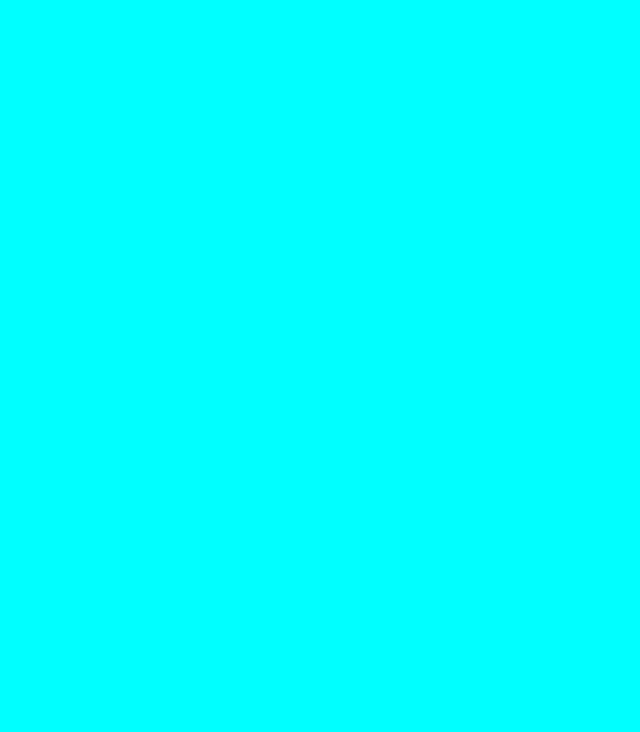
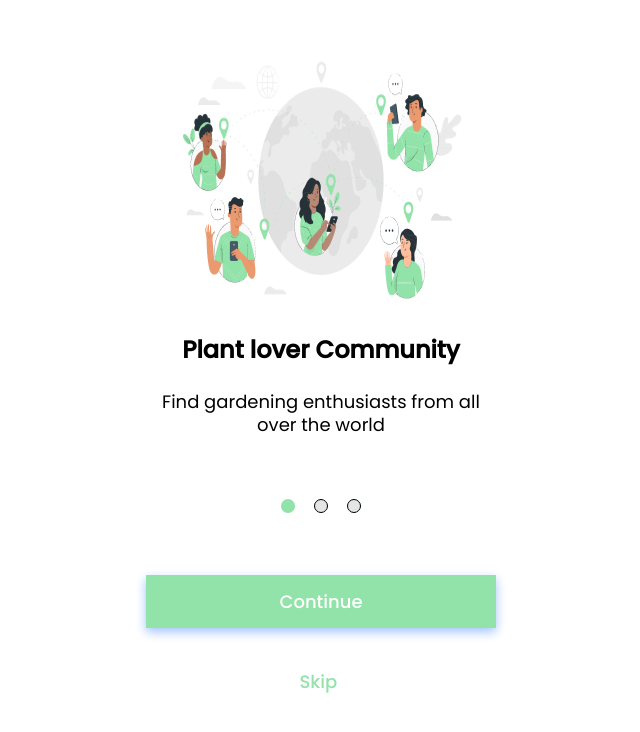
Before and after one commit to cristopherpds/onboarding, a plain HTML site: page index.html in a window 1280 px wide. Shown: the whole page, without its empty margins (319-959 px from the left). Drawn offline with Linux system fonts and the light colour scheme.

Commit message:
earring push

```diff
--- a/index.html
+++ b/index.html
@@ -1,15 +1,39 @@
 <!DOCTYPE html>
 <html lang="pt-br">
+
 <head>
   <meta charset="UTF-8">
   <meta http-equiv="X-UA-Compatible" content="IE=edge">
   <meta name="viewport" content="width=device-width, initial-scale=1.0">
+  <link rel="preconnect" href="https://fonts.googleapis.com">
+  <link rel="preconnect" href="https://fonts.gstatic.com" crossorigin>
+  <link href="https://fonts.googleapis.com/css2?family=Poppins:wght@100;400;500&display=swap" rel="stylesheet">
   <link rel="stylesheet" href="reset.css">
   <link rel="stylesheet" href="style.css">
   <script defer src="script.js"></script>
   <title> Onboarding (Community)</title>
 </head>
+
 <body>
+  <main>
+    <section class="content">
+      <div class="img">
+      </div>
+      <div class="text-container">
+        <h1 class="title"></h1>
+        <h5 class="subtitle"></h5>
+      </div>
+      <div class="pagination">
+        <span class="point" id="point1" onclick="paginate(this,0)"></span>
+        <span class="point" id="point2" onclick="paginate(this,1)"></span>
+        <span class="point" id="point3" onclick="paginate(this,2)"></span>
+      </div>
+      <div class="buttons-container">
+        <div class="next" onclick="paginate(this)"></div>
+        <span class="skip" onclick="paginate(this,2)">Skip</span>
+      </div>
+    </section>
+  </main>
+</body>
 
-</body>
 </html>
--- a/script.js
+++ b/script.js
@@ -0,0 +1,58 @@
+let page = 0;
+let img = document.querySelector('.img');
+let title = document.querySelector('.title');
+let subtitle = document.querySelector('.subtitle');
+let nextButton = document.querySelector('.next');
+let skipButton = document.querySelector('.skip');
+
+const data = [
+  {
+    title: "Plant lover Community",
+    subtitle: "Find gardening enthusiasts from all over the world",
+    button: "Continue"
+  },
+  {
+    title: "Get fast & safe delivery",
+    subtitle: "Get good quality products for your plants",
+    button: "Continue"
+  },
+
+  {
+
+    title: "Buy & Sell Tools",
+    subtitle: "Buy & sell good quality products for your beautiful plants",
+    button: "Get started"
+  },
+];
+
+const displayContent = (data) => {
+  document.querySelector(`.point:nth-child(${page + 1})`).classList.add('selected');
+  img.classList.add(`bg${page}`);
+  console.log('data:', page);
+  title.innerHTML = data[page].title;
+  subtitle.innerHTML = data[page].subtitle;
+  nextButton.innerHTML = data[page].button;
+  if (page === 2) {
+    skipButton.classList.add('hide');
+  } else {
+    skipButton.classList.remove('hide');
+  }
+}
+
+const paginate = (ths, sno) => {
+  document.querySelector(`.point:nth-child(${page + 1})`).classList.remove('selected');
+  img.classList.remove(`bg${page}`);
+  if (!isNaN(sno)) {
+    page = sno;
+  } else if (page === 2) {
+    page = 0;
+  } else {
+    page += 1;
+  }
+  console.log("paginate", sno);
+  displayContent(data);
+}
+
+document.addEventListener("DOMContentLoaded", function (e) {
+  displayContent(data);
+});
--- a/style.css
+++ b/style.css
@@ -1,3 +1,162 @@
-body{
-  background-color: aqua;
+:root{
+  --primary-color:#92E3A9;
+  --primary-color-hover:#73C78B;
+  --ligth-white-color:#E3E6E4;
 }
+body, html{
+  font-family: 'Poppins', sans-serif;
+}
+
+main{
+  width: 100vw;
+  height:100vh;
+  display:flex;
+  align-items: flex-start;
+  justify-content: center;
+  flex-direction: row;
+}
+
+main .content {
+  width: 82.1333%;
+  height: 82.266%;
+  display: flex;
+  align-items: center;
+  justify-content: flex-start;
+  flex-direction: column;
+  margin-top: 34px;
+  max-width: 350px;
+  min-width: 283px;
+  min-height: 500px;
+}
+
+main .content .img {
+  width: 300px;
+  height: 300px;
+  background-position: center;
+  background-repeat: no-repeat;
+}
+
+main {
+  width: 100vw;
+  height: 100vh;
+  display: flex;
+  align-items: flex-start;
+  justify-content: center;
+  flex-direction: row;
+}
+main .content {
+  width: 82.1333%;
+  height: 82.266%;
+  display: flex;
+  align-items: center;
+  justify-content: flex-start;
+  flex-direction: column;
+  margin-top: 34px;
+  max-width: 350px;
+  min-width: 283px;
+  min-height: 500px;
+}
+main .content .img {
+  width: 97.4025%;
+  height: 44.9101%;
+  background-position: center;
+  background-repeat: no-repeat;
+}
+main .content .text-container {
+  width: 97.0779%;
+  height: 15.4191%;
+  display: flex;
+  align-items: center;
+  justify-content: space-between;
+  flex-direction: column;
+  text-align: center;
+  margin-top: 7px;
+}
+main .content .text-container .title {
+  font-size: 24px;
+  font-weight: 600;
+  line-height: 30.94px;
+  font-family: inherit;
+}
+main .content .text-container .subtitle {
+  font-size: 18px;
+  font-weight: 400;
+  line-height: 23.2px;
+  font-family: inherit;
+}
+main .content .pagination {
+  width: 22.7272%;
+  height: 1.7964%;
+  display: flex;
+  align-items: center;
+  justify-content: space-between;
+  flex-direction: row;
+  margin-top: 64px;
+}
+main .content .pagination .point {
+  width: 12px;
+  height: 12px;
+  transition: all ease-in-out 0.2s;
+  border-radius: 50%;
+  background-color: var(--ligth-white-color);
+  border: 1px solid black;
+  cursor: pointer;
+}
+main .content .pagination .selected {
+  background-color: var(--primary-color);
+  border-color: transparent;
+}
+main .content .buttons-container {
+  width: 100%;
+  height: 17.8143%;
+  display: flex;
+  align-items: center;
+  justify-content: space-between;
+  flex-direction: column;
+  font-size: 18px;
+  font-weight: 500;
+  line-height: 23.2px;
+  font-family: inherit;
+  transition: all ease-in-out 0.2s;
+  margin-top: 63px;
+}
+main .content .buttons-container .next {
+  width: 100%;
+  height: 45.3781%;
+  display: flex;
+  align-items: center;
+  justify-content: center;
+  flex-direction: column;
+  box-shadow: 0px 4px 10px #A1C3FC;
+  background-color: var(--primary-color);
+  color: white;
+  text-align: center;
+  cursor: pointer;
+}
+main .content .buttons-container .next:hover {
+  background-color: #73C78B;
+}
+main .content .buttons-container .skip {
+  width: 12.3376%;
+  height: 19.3277%;
+  color: #92E3A9;
+  cursor: pointer;
+}
+main .content .buttons-container .skip:hover {
+  color: #73C78B;
+}
+main .content .buttons-container .hide {
+  display: none;
+}
+
+.bg0 {
+  background-image: url("./img/page1.png");
+}
+
+.bg1 {
+  background-image: url("./img/page2.png");
+}
+
+.bg2 {
+  background-image: url("./img/page3.png");
+}
```
Also changed, not shown: img/Point.png (added), img/Rectangle 116.png (added), img/page1.png (added), img/page2.png (added), img/page3.png (added).
